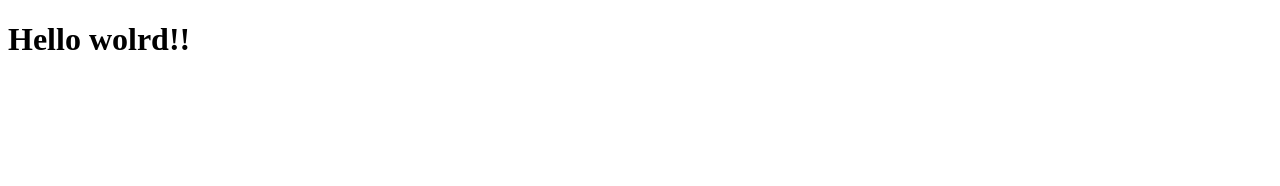
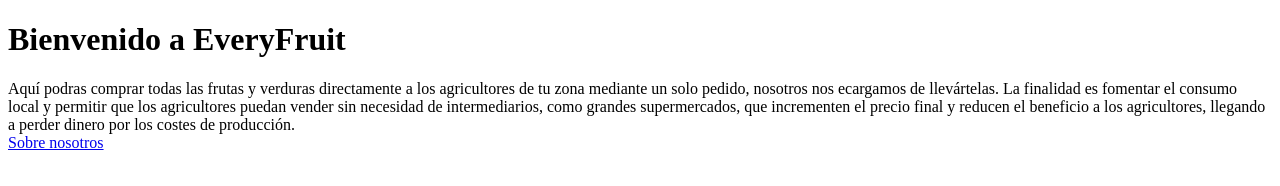
Before and after one commit to Pablo1220/frut.io, a plain HTML site: page index.html in a window 1280 px wide. Drawn offline with Linux system fonts and the light colour scheme.

Commit message:
Sobre nosotros

```diff
--- a/index.html
+++ b/index.html
@@ -1,11 +1,16 @@
 <!DOCTYPE html>
 <html lang="en">
     <head>
-        <title>Hello!</title>
-
+        <title>EveryFruit</title>
     </head>
     <body>
-        <h1>Hello wolrd!!</h1>
+        <h1>Bienvenido a EveryFruit</h1>
+        <p>Aquí podras comprar todas las frutas y verduras directamente a los agricultores de tu zona mediante un solo pedido,
+        nosotros nos ecargamos de llevártelas. La finalidad es fomentar el consumo local y permitir que los agricultores puedan
+        vender sin necesidad de intermediarios, como grandes supermercados, que incrementen el precio final y reducen el beneficio
+        a los agricultores, llegando a perder dinero por los costes de producción. <br>
+        <a href="sobrenosotros.html" target="_BLANK">Sobre nosotros</a>
+        </p>
 
     </body>
 </html>
```
